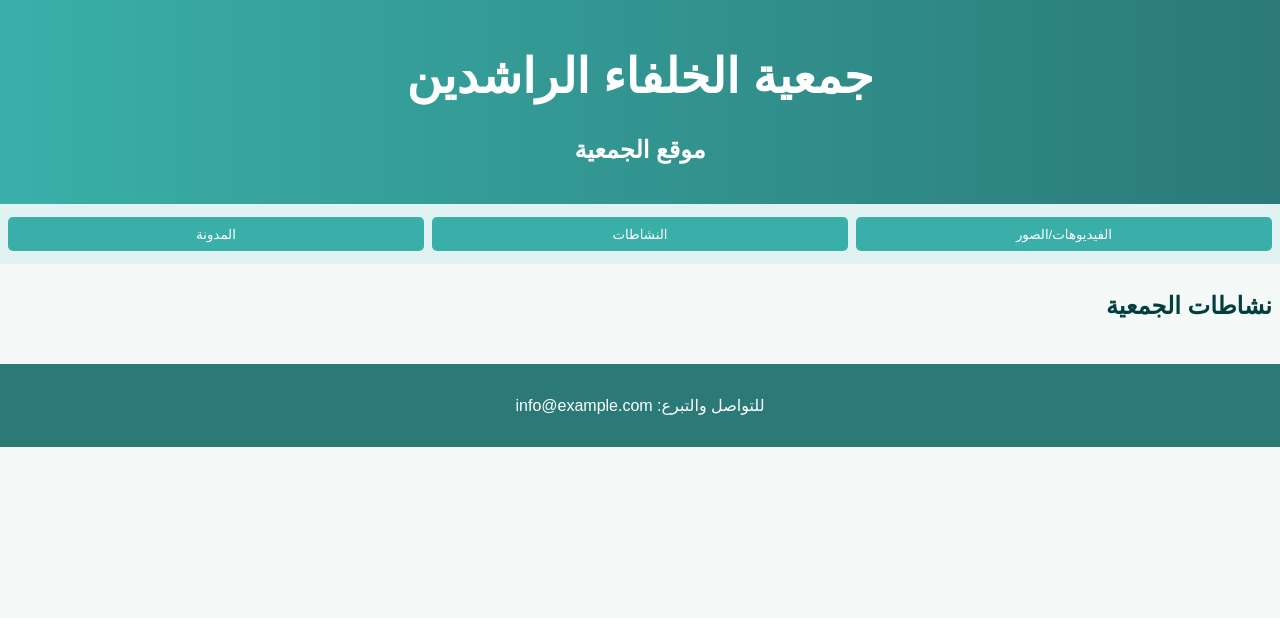
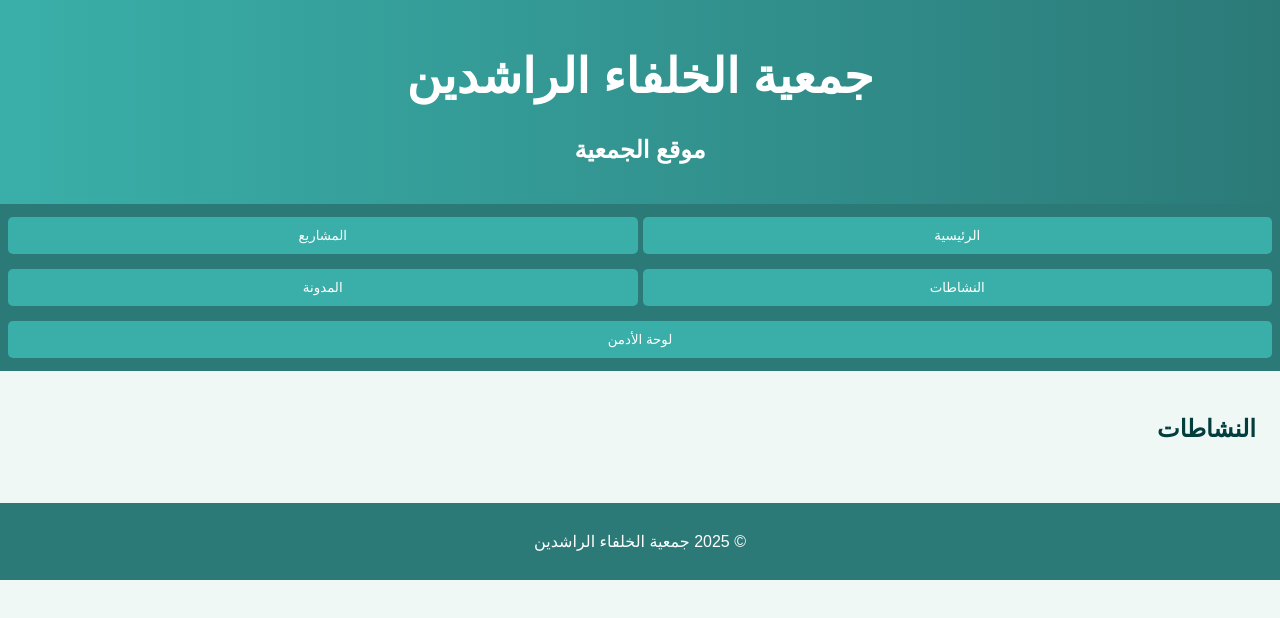
Before and after one commit to xisjfg1254/k, a plain HTML site: page index.html in a window 1280 px wide. Both pictures are taken after a click on the button "النشاطات". Drawn offline with Linux system fonts and the light colour scheme.

Commit message:
index.html

```diff
--- a/index.html
+++ b/index.html
@@ -5,40 +5,127 @@
 <meta name="viewport" content="width=device-width, initial-scale=1.0">
 <title>جمعية الخلفاء الراشدين</title>
 <link rel="stylesheet" href="style.css">
+<style>
+body {
+  margin: 0;
+  font-family: Arial, sans-serif;
+  background: #f0f8f5;
+  color: #033e3e;
+}
+header {
+  background: linear-gradient(90deg,#3aafa9,#2b7a78);
+  color: #fff;
+  text-align: center;
+  padding: 1rem;
+}
+nav {
+  display: flex;
+  flex-wrap: wrap;
+  justify-content: center;
+  gap: 5px;
+  background: #2b7a78;
+  padding: 0.5rem;
+}
+nav button {
+  flex: 1 1 40%;
+  padding: 0.7rem;
+  border: none;
+  border-radius: 5px;
+  color: #fff;
+  background: #3aafa9;
+  cursor: pointer;
+  min-width: 120px;
+}
+main {
+  padding: 1rem;
+}
+section.view { display: none; }
+section.view.active { display: block; }
+.card {
+  background: #fff;
+  padding: 0.8rem;
+  margin: 0.5rem 0;
+  border-radius: 10px;
+  box-shadow: 0 2px 5px rgba(0,0,0,0.2);
+}
+.card img, .card video { width: 100%; border-radius: 10px; }
+.grid { display: grid; grid-template-columns: 1fr; gap: 0.5rem; }
+@media(min-width:600px){ .grid { grid-template-columns: repeat(2,1fr); } }
+@media(min-width:900px){ .grid { grid-template-columns: repeat(3,1fr); } }
+footer {
+  text-align: center;
+  padding: 0.8rem;
+  background: #2b7a78;
+  color: #fff;
+  margin-top: 1rem;
+}
+a.admin-link {
+  display: inline-block;
+  margin-top: 1rem;
+  padding: 0.5rem 1rem;
+  background: #3aafa9;
+  color: #fff;
+  border-radius: 5px;
+  text-decoration: none;
+}
+</style>
 </head>
 <body>
+
 <header>
   <h1>جمعية الخلفاء الراشدين</h1>
   <p>موقع الجمعية</p>
 </header>
 
 <nav>
-  <button onclick="showSection('projects')">الفيديوهات/الصور</button>
-  <button onclick="showSection('activities')">النشاطات</button>
-  <button onclick="showSection('blogs')">المدونة</button>
+  <button onclick="show('home')">الرئيسية</button>
+  <button onclick="show('projects')">المشاريع</button>
+  <button onclick="show('activities')">النشاطات</button>
+  <button onclick="show('blogs')">المدونة</button>
+  <button onclick="show('admin')">لوحة الأدمن</button>
 </nav>
 
 <main>
-  <section id="projects" class="view active">
-    <h2>الفيديوهات/الصور للتبني</h2>
+  <section id="home" class="view active">
+    <h2>مرحبا بكم في الموقع</h2>
+    <p>يمكنكم تصفح المشاريع والنشاطات والمدونات.</p>
+  </section>
+
+  <section id="projects" class="view">
+    <h2>المشاريع</h2>
     <div id="projectsList" class="grid"></div>
   </section>
 
   <section id="activities" class="view">
-    <h2>نشاطات الجمعية</h2>
+    <h2>النشاطات</h2>
     <div id="activitiesList" class="grid"></div>
   </section>
 
   <section id="blogs" class="view">
-    <h2>مدونة الجمعية</h2>
+    <h2>المدونات</h2>
     <div id="blogsList" class="grid"></div>
+  </section>
+
+  <section id="admin" class="view">
+    <h2>لوحة الأدمن</h2>
+    <a href="admin.html" class="admin-link">اذهب إلى لوحة الأدمن</a>
   </section>
 </main>
 
 <footer>
-  <p>للتواصل والتبرع: info@example.com</p>
+  <p>© 2025 جمعية الخلفاء الراشدين</p>
 </footer>
 
 <script src="script.js"></script>
+<script>
+function show(id){
+  document.querySelectorAll('.view').forEach(v => v.classList.remove('active'));
+  document.getElementById(id).classList.add('active');
+  if(id==='projects') loadProjects();
+  if(id==='activities') loadActivities();
+  if(id==='blogs') loadBlogs();
+}
+</script>
+
 </body>
 </html>
```
